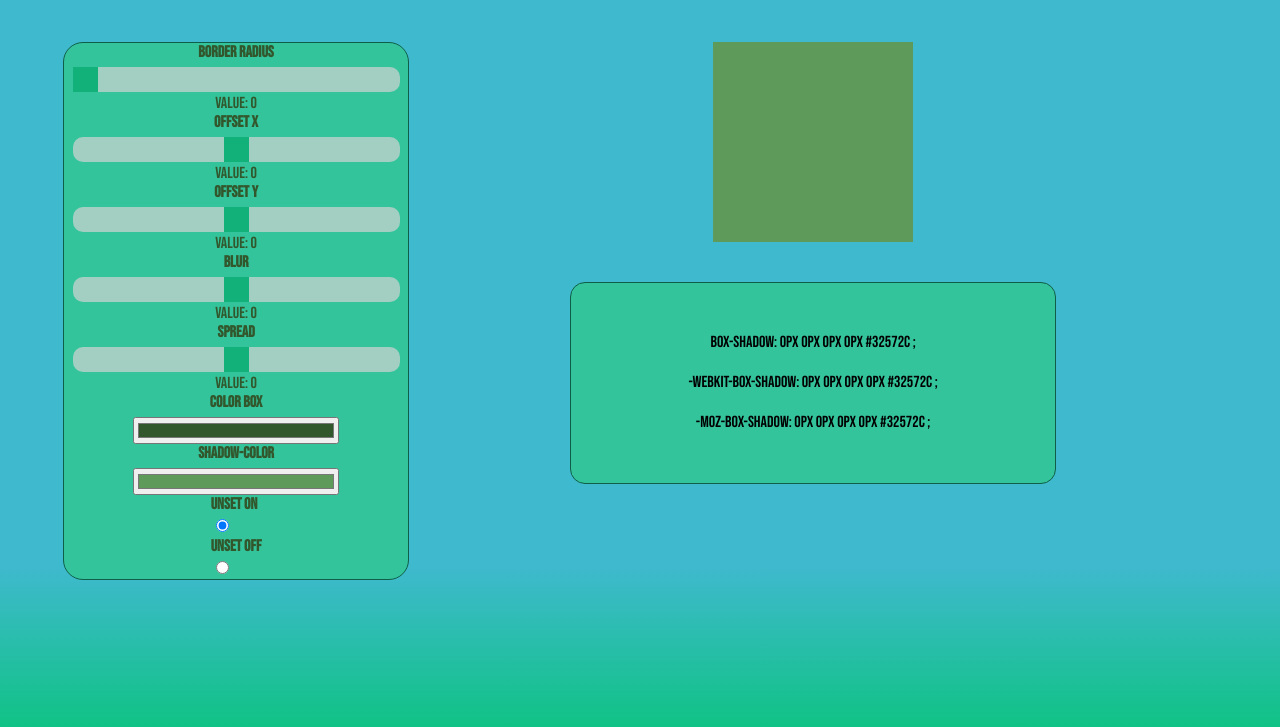
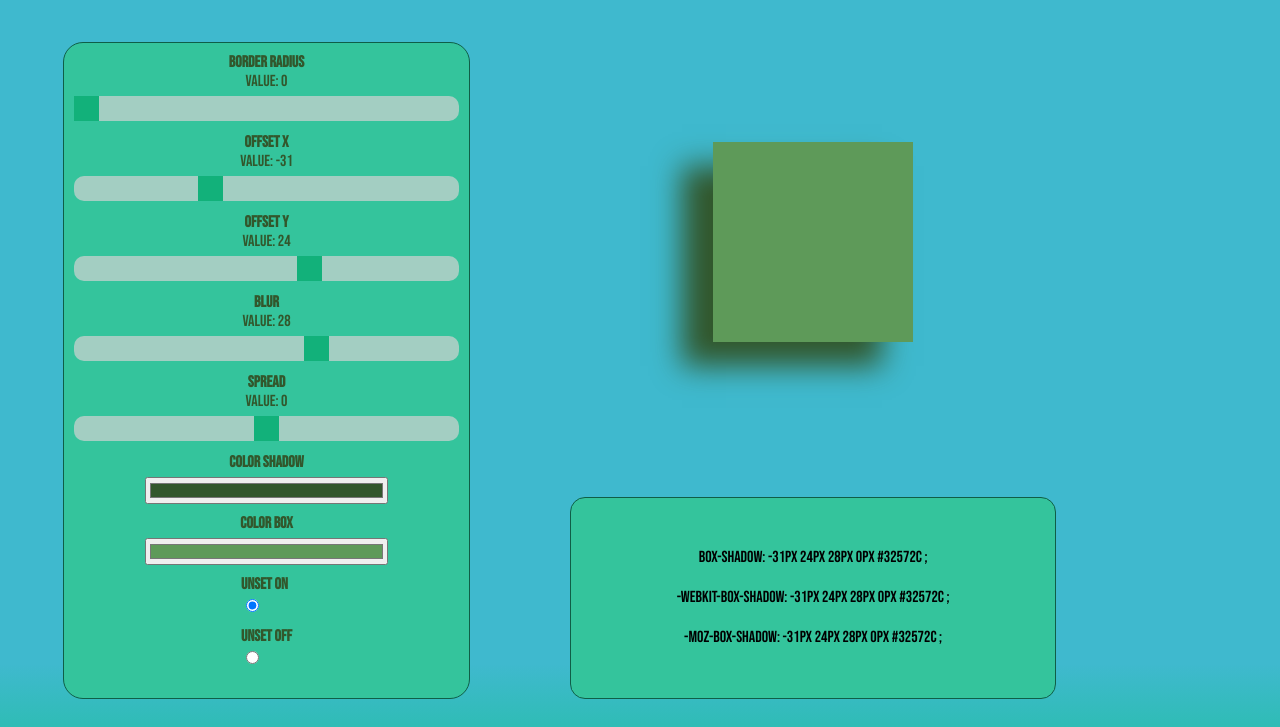
Before and after one commit to Erzhan2101/dom-box-shadow, a plain HTML site: page index.html in a window 1280 px wide. Shown: the part 73-800 px from the top of the page. Drawn offline with Linux system fonts and the light colour scheme; a web font is replaced by a local one.

Commit message:
margin-paidding

```diff
--- a/css/style.css
+++ b/css/style.css
@@ -1,22 +1,22 @@
 @import url('https://fonts.googleapis.com/css2?family=Anton&family=Bebas+Neue&family=Palette+Mosaic&display=swap');
 
 body {
-    background: rgb(8,126,79);
+    background: rgb(8, 126, 79);
     background: linear-gradient(0deg, rgb(8, 196, 120) 0%, rgb(63, 185, 206) 23%);
     font-family: 'Bebas Neue', cursive;
-    height: 100vh;
+    height: 116vh;
 }
 
 .box {
+    margin-top: 100px;
     width: 200px;
     height: 200px;
-    margin: 0 auto;
 }
 
 .out {
     padding: 40px;
     background-color: #34c49c;
-    margin-top: 40px;
+    margin-top: 155px;
     border-radius: 15px;
     line-height: 40px;
     width: 50%;
@@ -45,6 +45,7 @@ body {
 }
 
 .range {
+    width: 117%;
     border: 1px solid #0f5e47;
     border-radius: 20px;
     display: flex;
@@ -56,7 +57,6 @@ body {
 input {
     margin-top: 5px;
 }
-
 
 
 .offsetX {
@@ -76,6 +76,7 @@ input {
 }
 
 .b-r {
+    padding-top: 10px;
     margin: unset;
     color: #32572c;
 }
@@ -84,15 +85,15 @@ input {
     text-align: center;
 }
 
-.shadow-color{
+.shadow-color {
     width: 60%;
 }
 
-.color-box{
+.color-box {
     width: 60%;
 }
 
-.border-radius{
+.border-radius {
     -webkit-appearance: none;
     width: 95%;
     height: 25px;
@@ -116,6 +117,7 @@ input {
     background: #04AA6D;
     cursor: pointer;
 }
+
 .border-radius::-moz-range-thumb {
     width: 25px;
     height: 25px;
@@ -123,7 +125,7 @@ input {
     cursor: pointer;
 }
 
-.offsetX{
+.offsetX {
     -webkit-appearance: none;
     width: 95%;
     height: 25px;
@@ -135,7 +137,7 @@ input {
     border-radius: 10px;
 }
 
-.offsetX:hover{
+.offsetX:hover {
     opacity: 1;
 }
 
@@ -147,6 +149,7 @@ input {
     background: #04AA6D;
     cursor: pointer;
 }
+
 .offsetX::-moz-range-thumb {
     width: 25px;
     height: 25px;
@@ -154,7 +157,7 @@ input {
     cursor: pointer;
 }
 
-.offsetY{
+.offsetY {
     -webkit-appearance: none;
     width: 95%;
     height: 25px;
@@ -165,9 +168,11 @@ input {
     transition: opacity .2s;
     border-radius: 10px;
 }
-.offsetY:hover{
+
+.offsetY:hover {
     opacity: 1;
 }
+
 .offsetY::-webkit-slider-thumb {
     -webkit-appearance: none;
     appearance: none;
@@ -183,35 +188,8 @@ input {
     background: #04AA6D;
     cursor: pointer;
 }
-.blur{
-    -webkit-appearance: none;
-    width: 95%;
-    height: 25px;
-    background: #d3d3d3;
-    outline: none;
-    opacity: 0.7;
-    -webkit-transition: .2s;
-    transition: opacity .2s;
-    border-radius: 10px;
-}
-.blur:hover{
-    opacity: 1;
-}
-.blur::-webkit-slider-thumb {
-    -webkit-appearance: none;
-    appearance: none;
-    width: 25px;
-    height: 25px;
-    background: #04AA6D;
-    cursor: pointer;
-}
-.blur::-moz-range-thumb {
-    width: 25px;
-    height: 25px;
-    background: #04AA6D;
-    cursor: pointer;
-}
-.spread{
+
+.blur {
     -webkit-appearance: none;
     width: 95%;
     height: 25px;
@@ -223,7 +201,39 @@ input {
     border-radius: 10px;
 }
 
-.spread:hover{
+.blur:hover {
+    opacity: 1;
+}
+
+.blur::-webkit-slider-thumb {
+    -webkit-appearance: none;
+    appearance: none;
+    width: 25px;
+    height: 25px;
+    background: #04AA6D;
+    cursor: pointer;
+}
+
+.blur::-moz-range-thumb {
+    width: 25px;
+    height: 25px;
+    background: #04AA6D;
+    cursor: pointer;
+}
+
+.spread {
+    -webkit-appearance: none;
+    width: 95%;
+    height: 25px;
+    background: #d3d3d3;
+    outline: none;
+    opacity: 0.7;
+    -webkit-transition: .2s;
+    transition: opacity .2s;
+    border-radius: 10px;
+}
+
+.spread:hover {
     opacity: 1;
 }
 
@@ -235,6 +245,7 @@ input {
     background: #04AA6D;
     cursor: pointer;
 }
+
 .spread::-moz-range-thumb {
     width: 25px;
     height: 25px;
@@ -242,7 +253,7 @@ input {
     cursor: pointer;
 }
 
-p{
+p {
     margin: unset;
     color: #32572c;
 }
--- a/index.html
+++ b/index.html
@@ -13,37 +13,47 @@
 <h1 class="title">Box shadow CSS Generator</h1>
 <div class="generator">
     <div class="range">
-        <h4 class="b-r">BORDER RADIUS</h4>
+
+
+
+        <h4 class="b-r">BORDER RADIUS</h4> <p>Value: <span id="demo"></span></p>
         <input type="range" class="border-radius" max="50" value="0">
-        <p>Value: <span id="demo"></span></p>
-        <h4 class="b-r">Offset X</h4>
-        <input type="range" class="offsetX" value="0" min="-100">
-        <p>Value: <span id="demo-offsetX"></span></p>
-        <h4 class="b-r">Offset Y</h4>
-        <input type="range" class="offsetY" value="0" min="-100">
-        <p>Value: <span id="demo-offsetY"></span></p>
-        <h4 class="b-r">BLUR</h4>
-        <input type="range" class="blur" value="0" min="-100">
-        <p>Value: <span id="demo-blur"></span></p>
-        <h4 class="b-r">spread</h4>
+        <h4 class="b-r">Offset X</h4>        <p>Value: <span id="demo-offsetX"></span></p>
+        <input type="range" class="offsetX" value="-31" min="-100">
+        <h4 class="b-r">Offset Y</h4><p>Value: <span id="demo-offsetY"></span></p>
+        <input type="range" class="offsetY" value="24" min="-100">
+        <h4 class="b-r">BLUR</h4><p>Value: <span id="demo-blur"></span></p>
+        <input type="range" class="blur" value="28" min="-100">
+        <h4 class="b-r">spread</h4><p>Value: <span id="demo-spread"></span></p>
         <input type="range" class="spread" value="0" min="-100">
-        <p>Value: <span id="demo-spread"></span></p>
+
+
+
+        <h4 class="b-r">color shadow</h4>
+        <input type="color" value="#32572c" class="shadow-color">
         <h4 class="b-r">color box</h4>
-        <input type="color" value="#32572c" class="shadow-color">
+        <input type="color" value="#5e9a59" class="color-box">
 
-        <h4 class="b-r">shadow-color</h4>
-        <input type="color" value="#5e9a59" class="color-box">
+
+
         <div class="radio-btn">
             <h4 class="b-r">unset on</h4>
             <input type="radio" class="outset" name="type" checked>
             <h4 class="b-r">unset off</h4>
             <input type="radio" class="inset" name="type">
         </div>
+
+
     </div>
+
+
+
     <div class="box-out">
         <div class="box"></div>
         <div class="out"></div>
     </div>
+
+
 </div>
 <script src="./script.js"></script>
 </body>
```
